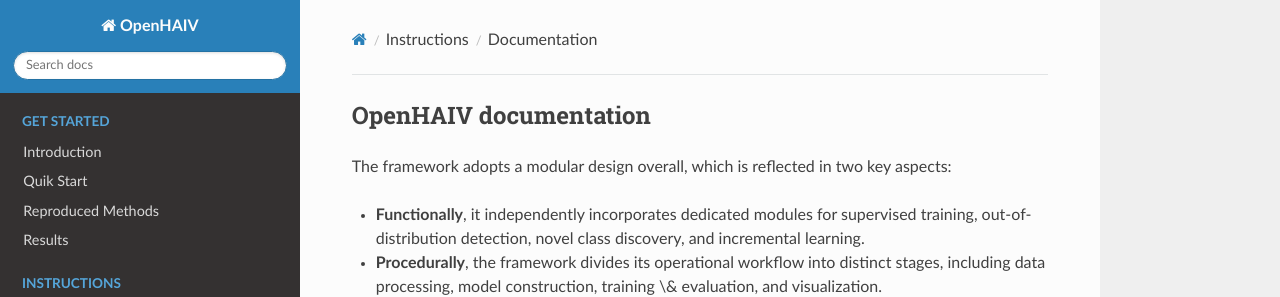
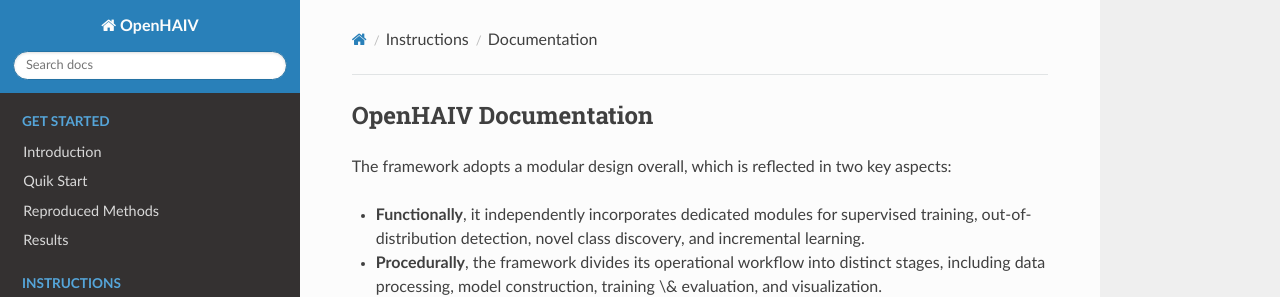
Before and after one commit to chessplayer9/framework, an MkDocs documentation site: the page built from docs/document.md, in a window 1280 px wide and 900 px high. Shown: the top 297 px of the window. Built offline with MkDocs 1.6.1, drawn with Linux system fonts in a browser that asks for light colours; nearby versions of some CDN libraries.

```diff
--- a/docs/document.md
+++ b/docs/document.md
@@ -1,4 +1,4 @@
-## OpenHAIV documentation
+## OpenHAIV Documentation
 
 The framework adopts a modular design overall, which is reflected in two key aspects:
 
```
